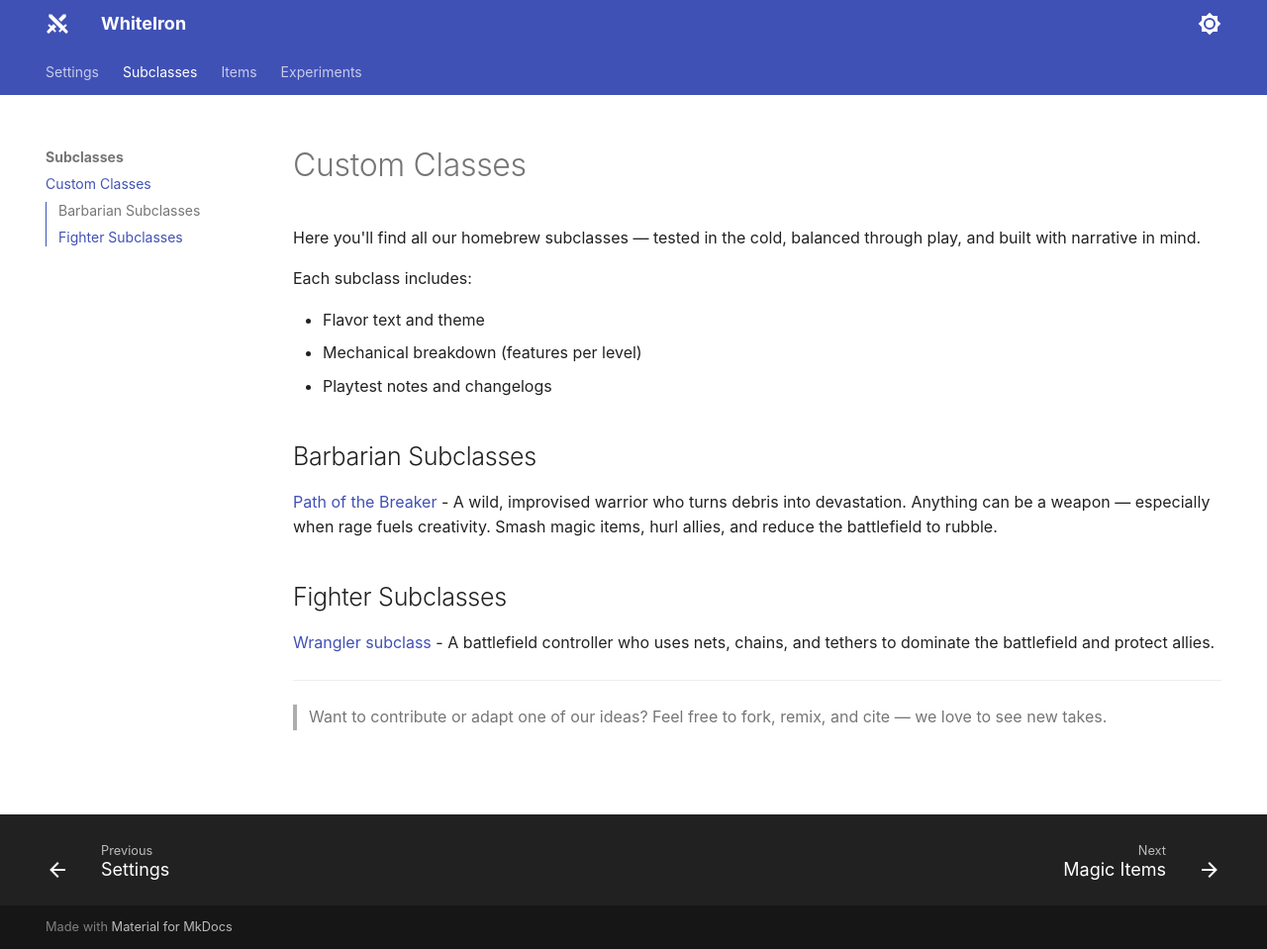
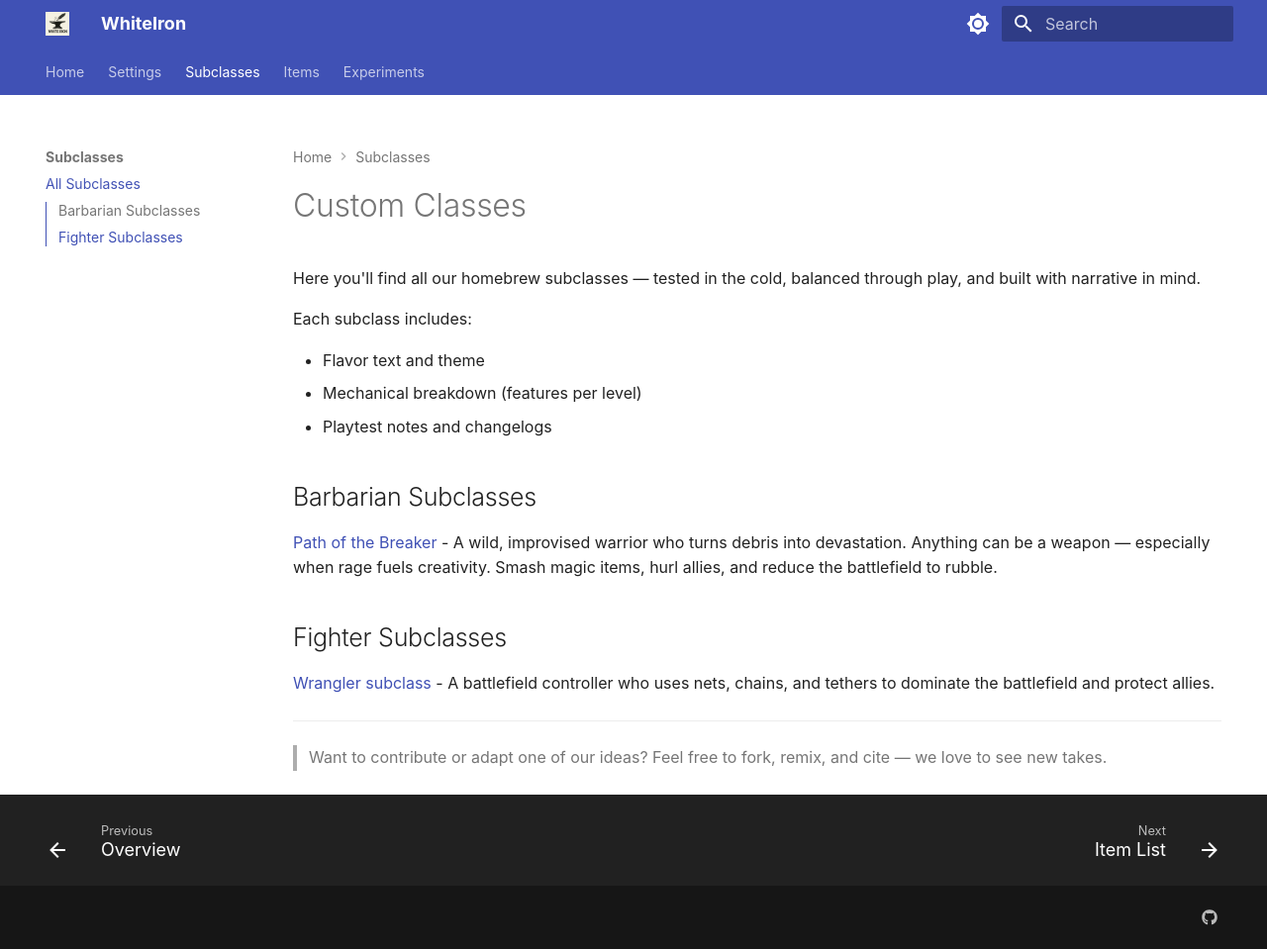
Before and after one commit to jonasmcferreira/whiteiron, an MkDocs documentation site: the page built from docs/subclasses.md, in a window 1280 px wide and 959 px high. Shown: the whole window at 99% size. Built offline with MkDocs 1.6.1 and Material for MkDocs 9.7.7, drawn with Linux system fonts in a browser that asks for light colours; some web fonts are replaced.

Commit message:
added logo

```diff
--- a/mkdocs.yml
+++ b/mkdocs.yml
@@ -2,17 +2,21 @@ site_name: WhiteIron
 site_url: https://jonasmcferreira.github.io/whiteiron/
 
 nav:
+  - Home: index.md
   - Settings:
-    - settings.md
+      - Overview: settings.md
   - Subclasses:
-    - subclasses.md
+      - All Subclasses: subclasses.md
   - Items:
-    - items.md
+      - Item List: items.md
   - Experiments:
-    - experiments.md
+      - Rule Tests: experiments.md
+
 
 theme:
   name: material
+  logo: img/logo.png
+  favicon: img/logo.png  # Optional – same image as favicon for now
   palette:
     # Palette toggle for light mode
     - scheme: default
@@ -26,9 +30,6 @@ theme:
       toggle:
         icon: material/brightness-4
         name: Switch to light mode
-  icon:
-    logo: material/sword-cross
-  favicon: 'material/library'
   font:
     text: Ancizar Sans
     code: Ancizar Serif
@@ -42,6 +43,7 @@ theme:
     - toc.integrate
 
 plugins:
+  - search
   - glightbox
 
 extra_css:
@@ -56,3 +58,9 @@ markdown_extensions:
   - pymdownx.emoji:
       emoji_index: !!python/name:materialx.emoji.twemoji
       emoji_generator: !!python/name:materialx.emoji.to_svg
+
+extra:
+  social:
+    - icon: fontawesome/brands/github
+      link: https://github.com/jonasmcferreira/whiteiron
+  generator: false
```
Also changed, not shown: docs/img/logo.png (added).
